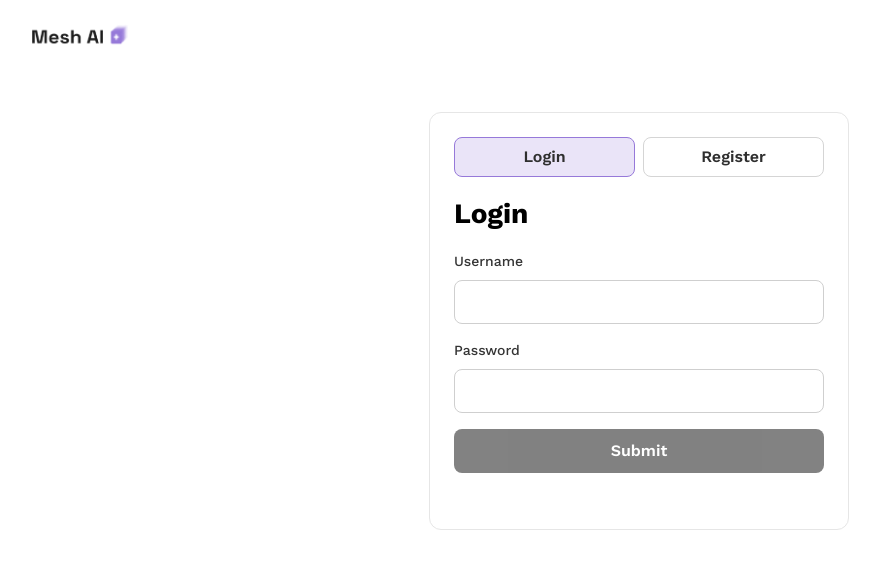
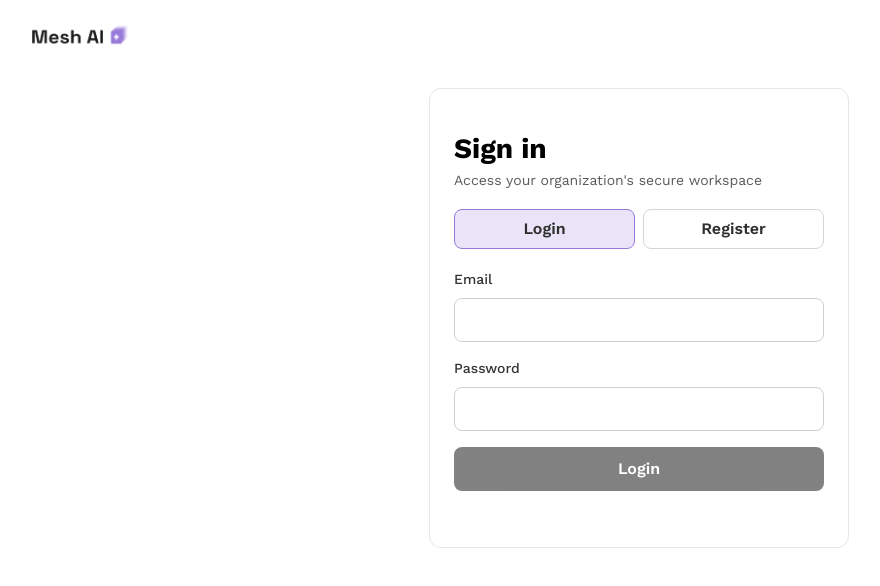
Before and after one commit to LF808mlb/ai-se_project_mesh-ai, a React (Vite) app in the folder client/: page /login in a window 1280 px wide. Shown: the top 586 px of the page, without its empty margins (1-881 px from the left). Built offline with nearby package versions, Linux system fonts and the light colour scheme.

Commit message:
git commit -m "build the login page2"

```diff
--- a/client/src/assets/css/form.css
+++ b/client/src/assets/css/form.css
@@ -1,6 +1,10 @@
+.auth-page {
+  min-height: 100vh;
+}
+
 .form {
   width: min(100% - 32px, 420px);
-  margin: 40px auto;
+  margin: 16px auto 0;
   padding: 24px;
   border: 1px solid #e6e6e6;
   border-radius: 12px;
@@ -33,9 +37,16 @@
 }
 
 .form__title {
-  margin-bottom: 20px;
+  margin-bottom: 6px;
   font-size: 28px;
   line-height: 1.2;
+}
+
+.form__subtitle {
+  margin-bottom: 18px;
+  color: #5a5a5a;
+  font-size: 14px;
+  line-height: 1.4;
 }
 
 .form__input-container {
--- a/client/src/pages/Login/Login.tsx
+++ b/client/src/pages/Login/Login.tsx
@@ -23,11 +23,14 @@ export default function Login() {
 	}
 
 	return (
-		<main>
+		<main className="auth-page">
 			<header className="header">
 				<img className="header__logo" alt="MeshAI logo" src={logo} />
 			</header>
 			<form className="form" noValidate onSubmit={handleSubmit}>
+				<h1 className="form__title">Sign in</h1>
+				<p className="form__subtitle">Access your organization's secure workspace</p>
+
 				<nav className="form__nav" aria-label="Authentication pages">
 					<NavLink to="/login" className={({ isActive }) => (isActive ? "form__nav-link form__nav-link_active" : "form__nav-link")}>
 						Login
@@ -37,11 +40,9 @@ export default function Login() {
 					</NavLink>
 				</nav>
 
-				<h1 className="form__title">Login</h1>
-
 				<div className="form__input-container">
 					<label className="form__label" htmlFor="login-username">
-						Username
+						Email
 						<input
 							id="login-username"
 							className="form__input"
@@ -76,7 +77,7 @@ export default function Login() {
 				</div>
 
 				<button className="form__submit-btn" type="submit" disabled={!isValid}>
-					Submit
+					Login
 				</button>
 				<p className="form__status" role="status" aria-live="polite">
 					{submitError}
```
